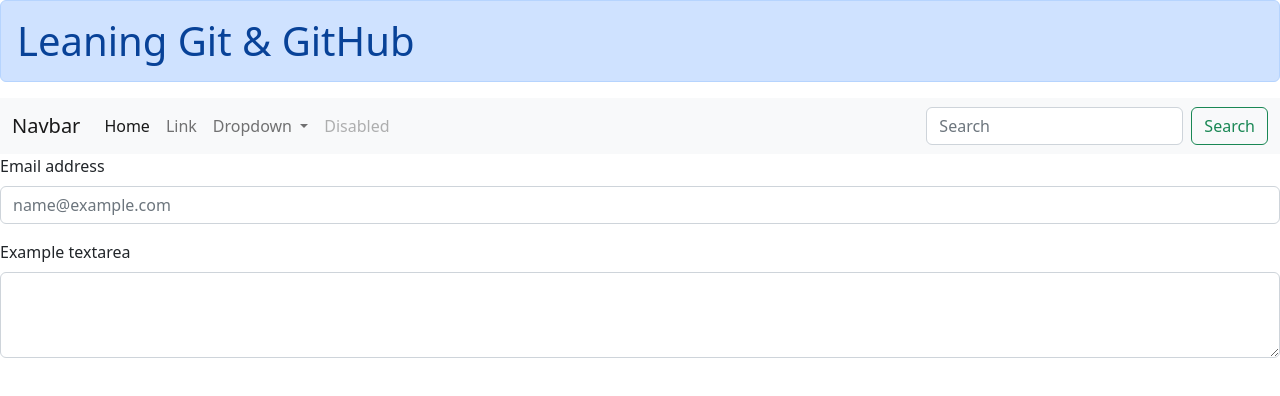
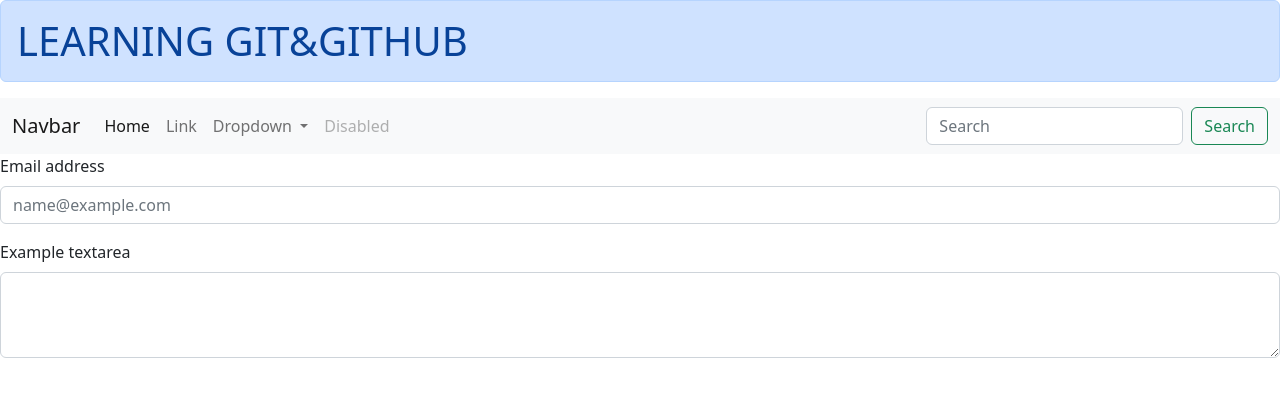
Before and after one commit to Dinu-Loredana/git-practice, a plain HTML site: page index.html in a window 1280 px wide. Drawn offline with nearby package versions, Linux system fonts and the light colour scheme.

Commit message:
uppercase h1

```diff
--- a/index.html
+++ b/index.html
@@ -19,7 +19,7 @@
   </head>
 
   <body>
-    <h1 class="alert alert-primary" role="alert">Leaning Git & GitHub</h1>
+    <h1 class="alert alert-primary" role="alert">LEARNING GIT&GITHUB</h1>
     <!--Navbar-->
     <nav class="navbar navbar-expand-lg bg-light">
       <div class="container-fluid">
```
